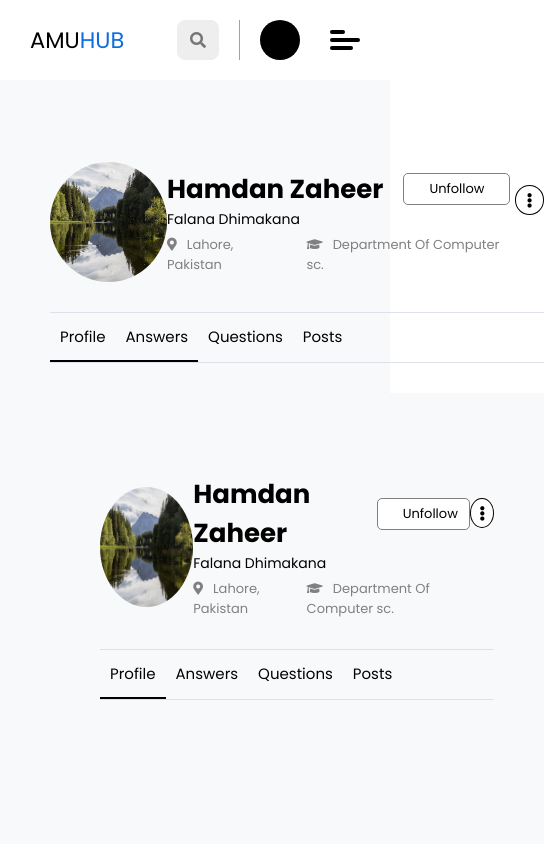
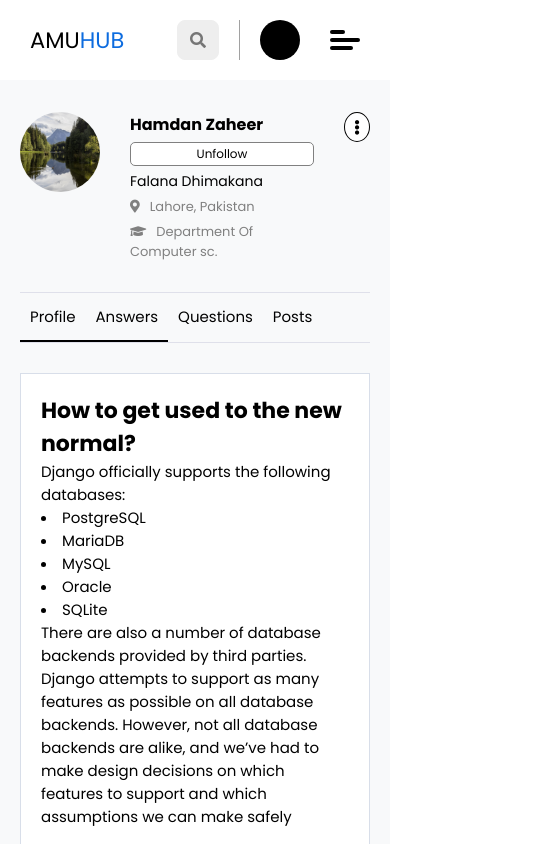
Before and after one commit to amuhub/amuhub-frontend, a React (Create React App) app: page /profile/answers in a window 390 px wide. Shown: the top 844 px of the page, 544 px wide, since content can reach past the window. Built offline with nearby package versions, Linux system fonts and the light colour scheme.

Commit message:
Ques-ans added

```diff
--- a/src/App.css
+++ b/src/App.css
@@ -35,3 +35,6 @@
     justify-content: space-between;
     gap: 20px;
 }
+ul{
+    list-style-position: inside
+}
--- a/src/App.js
+++ b/src/App.js
@@ -12,6 +12,7 @@ import ProfilePage from "./pages/ProfilePage/ProfilePage";
 import { BrowserRouter as Router, Routes, Route } from "react-router-dom";
 import Questions from "./components/Questions";
 import ProfilePosts from "./components/ProfilePosts/ProfilePosts";
+import ProfileAnswer from "./components/ProfileAnswer/ProfileAnswer.js"
 
 function App() {
   return (
@@ -26,7 +27,7 @@ function App() {
           <Route path="/question" element={<QuestionListPage />} />
           <Route path="/question/:id" element={<QuestionDetailsPage />} />
           <Route path = "/profile" element = {<ProfilePage/>}>
-            <Route path = "answers" element = {<ProfilePage/>}/>
+            <Route path = "answers" element = {<ProfileAnswer/>}/>
             <Route path = "questions" element = {<Questions/>}/>
             <Route path = "posts" element = {<ProfilePosts/>}/>
           </Route>
--- /dev/null
+++ b/src/components/ProfileAnswer/ProfileAnswer.js
@@ -0,0 +1,40 @@
+import React from 'react'
+
+
+const ProfileAnswer = (data) => {
+  return (
+    <div className="ques-container-1">
+      <div className="question_container">
+        <p className="question">How to get used to the new normal?</p>
+        <div className="question-header">
+
+        {/* <div  dangerouslySetInnerHTML={{__html : data.answerText}}></div> */}
+            <div>
+                <p>Django officially supports the following databases:</p>
+                <ul>
+                    <li>PostgreSQL</li>
+                    <li> MariaDB</li>
+                    <li> MySQL</li>
+                    <li>Oracle</li>
+                    <li> SQLite</li>
+                </ul>
+                There are also a number of database backends provided by third parties. Django attempts to support as many features  as possible on all database backends. However, not all database backends are alike, and we’ve had to make design decisions on which features to support and which assumptions we can make safely
+            </div>
+            <div className="author-details">
+                <div className="profile-div">
+                    <div className="profile-img"></div>
+                    <p className="username">
+                    <span className="answered-by">Asked By</span> Hasan Faraz
+                    </p>
+                </div>
+                <p className="answered-on">
+                    Asked <span>2 hours ago</span>
+                </p>
+            </div>
+      </div>
+    </div>
+    </div>
+  )
+}
+
+export default ProfileAnswer
--- a/src/components/ProfileEditForm/ProfileEditForm.css
+++ b/src/components/ProfileEditForm/ProfileEditForm.css
@@ -16,6 +16,7 @@
 }
 
 .profile-edit-form{
+    width: 100%;
     max-width: 500px;
     background-color: #fff;
     padding: 30px;
--- a/src/pages/Feed/Feed.css
+++ b/src/pages/Feed/Feed.css
@@ -5,7 +5,7 @@
 .grid-container{
     display: grid;
     grid-template-columns: 1fr 500px;
-    padding: 50px 0;
+    /* padding: 50px 0; */
     gap: 50px;
     max-width: 1300px;
     margin: 0 auto;
@@ -18,7 +18,7 @@
     align-items: center;
     /* padding: 0 50px; */
     max-width: 1300px;
-    margin: 0 auto;
+    margin: 0 auto 50px auto;
     border-bottom: 2px solid #d8dee9;
 }
 
@@ -68,7 +68,9 @@
 }
 
 @media(max-width : 700px){
-
+    .common-container{
+        padding: 2rem 20px;
+    }
     .feed-ques-header{
         flex-direction: column;
         padding: 0 0 10px 10px;
--- a/src/pages/ProfilePage/ProfilePage.css
+++ b/src/pages/ProfilePage/ProfilePage.css
@@ -1,4 +1,7 @@
-.profile-container .profile-div{
+.profile-container .profile-section{
+    display: flex;
+    align-items: center;
+    gap: 30px;
     margin-bottom: 30px;
     /* flex-grow: 1; */
 
@@ -9,8 +12,8 @@
     height: 120px;
     border-radius: 50%;
     background-color: black;
-    margin-right: 30px;
     overflow: hidden;
+    flex-shrink: 0;
 }
 .profile-img:hover .img-edit-overlay{
     visibility: visible;
@@ -157,3 +160,36 @@
 .profile-options:hover{
     transform: scale(1.1);
 }
+
+@media(max-width: 1200px){
+    .profile-info .profile-name{
+        font-size: 16px;
+    }
+    .profile-img{
+        width: 80px;
+        height: 80px;
+        align-self: start;
+    }
+    .follow-btn{
+        display: block;
+        margin-left: 0;
+        font-size: 12px;
+        width: 100%;
+        max-width: 300px;
+        padding-block: 2px;
+        margin: 5px 0;
+
+    }
+    .profile-info .info-inner{
+        align-items: start;
+        flex-direction: column;
+    }
+    .location{
+        gap: 5px;
+        align-items: start;
+        flex-direction: column;
+    }
+    .profile-options{
+        margin-top: 0;
+    }
+}
--- a/src/pages/ProfilePage/ProfilePage.js
+++ b/src/pages/ProfilePage/ProfilePage.js
@@ -19,12 +19,13 @@ const ProfilePage = () => {
         setIsFollowed(!isFollowed)
     }
 
+
   return (
     <>
     <div className = "common-container">
         <div className = "grid-container">
             <div className='profile-container'>
-                <div className='profile-div'>
+                <div className='profile-section'>
                     <div className='profile-img'>
                         <img src={profileImg} alt = "xy"/>
                         <div className='img-edit-overlay'>
```
